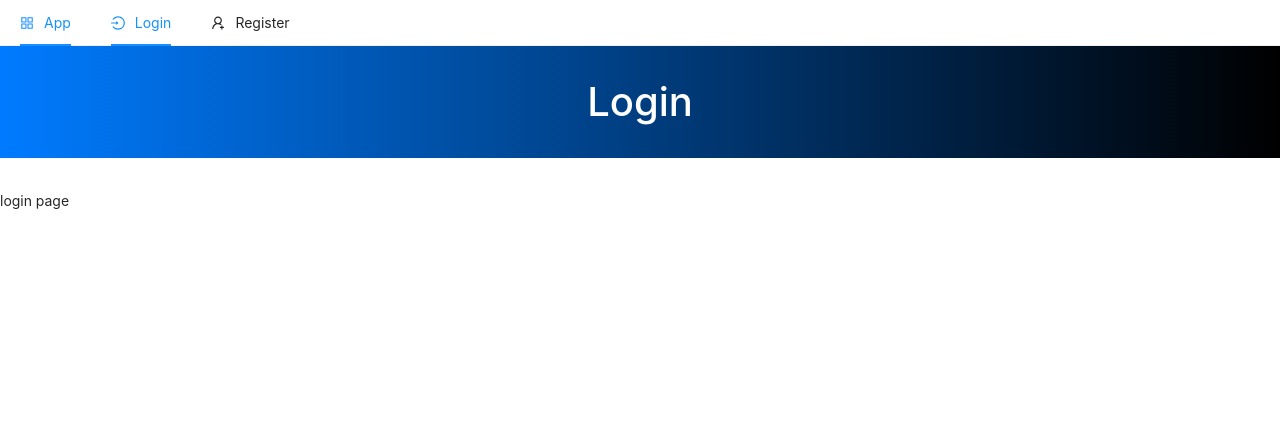
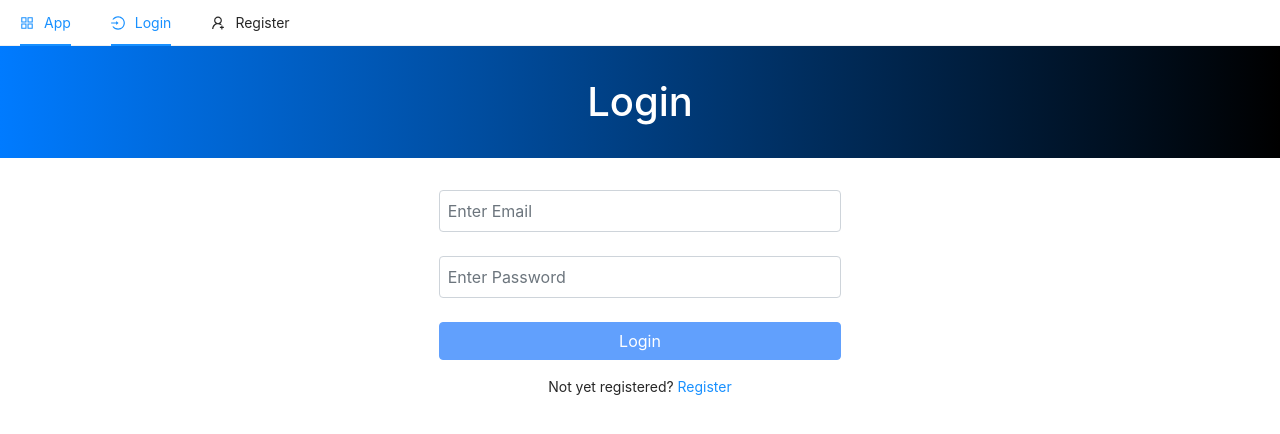
Before and after one commit to aribambang/underlord, a Next.js app in the folder client/: page /login in a window 1280 px wide. Shown: the top 434 px of the page. Built offline with nearby package versions, Linux system fonts and the light colour scheme.

Commit message:
add login

```diff
--- a/client/pages/login.js
+++ b/client/pages/login.js
@@ -1,10 +1,73 @@
-import React from 'react';
+import React, { useState } from 'react';
+import axios from 'axios';
+import Link from 'next/link';
+import { toast } from 'react-toastify';
+import { SyncOutlined } from '@ant-design/icons';
 
 const Login = () => {
+  const [email, setEmail] = useState('');
+  const [password, setPassword] = useState('');
+  const [loading, setLoading] = useState(false);
+
+  const handleSubmit = async (e) => {
+    e.preventDefault();
+
+    try {
+      setLoading(true);
+      console.log(process.env.NEXT_PUBLIC_API);
+      const { data } = await axios.post(`/api/login`, {
+        email,
+        password,
+      });
+      console.log(data);
+      setLoading(false);
+    } catch (err) {
+      toast.error(err.response.data.message);
+      setLoading(false);
+    }
+  };
+
   return (
     <>
       <h1 className='jumbotron text-center bg-primary square'>Login</h1>
-      <p>login page</p>
+      <div className='container col-md-4 offset-md-4 pb-5'>
+        <form onSubmit={handleSubmit}>
+          <input
+            type='email'
+            className='form-control mb-4 p-2'
+            value={email}
+            onChange={(e) => setEmail(e.target.value)}
+            placeholder='Enter Email'
+            autoComplete='email'
+            required
+          />
+          <input
+            type='password'
+            className='form-control mb-4 p-2'
+            value={password}
+            onChange={(e) => setPassword(e.target.value)}
+            placeholder='Enter Password'
+            autoComplete='new-password'
+            required
+          />
+          <div className='d-grid gap-2'>
+            <button
+              disabled={!email || !password || loading}
+              type='submit'
+              className='btn btn-block btn-primary'
+            >
+              {loading ? <SyncOutlined spin /> : 'Login'}
+            </button>
+          </div>
+        </form>
+
+        <p className='text-center p-3'>
+          Not yet registered?{' '}
+          <Link href='/register'>
+            <a>Register</a>
+          </Link>
+        </p>
+      </div>
     </>
   );
 };
```
Also changed, not shown: 2 other files (tests, documents, lock files or other folders).
